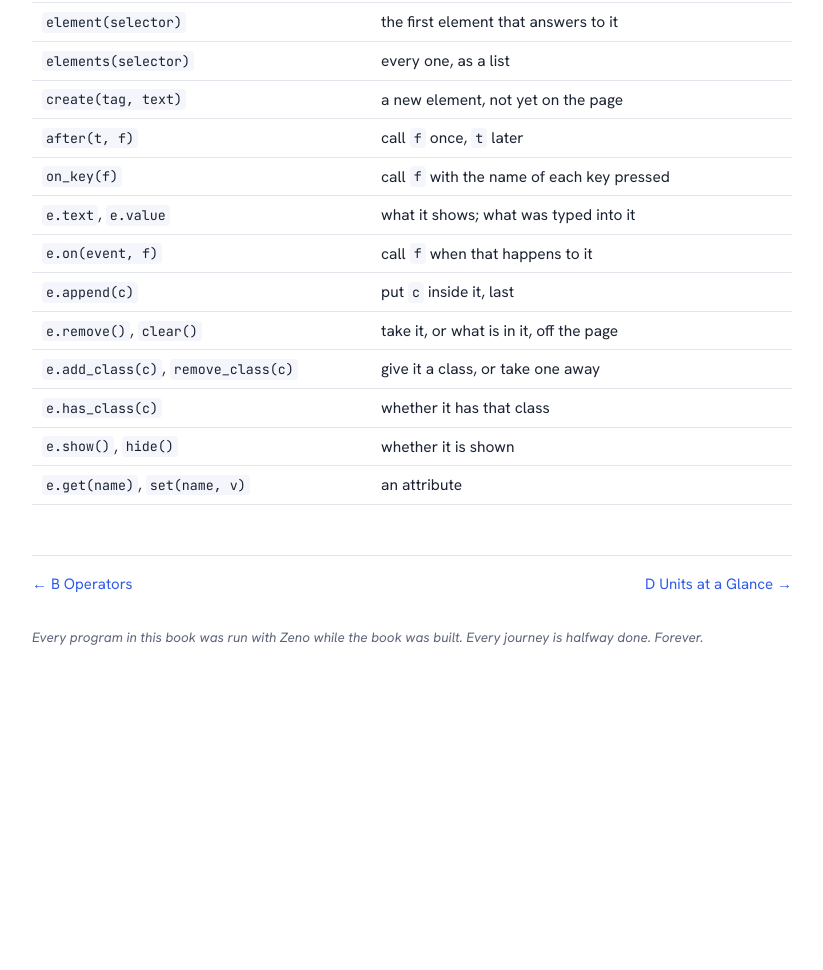
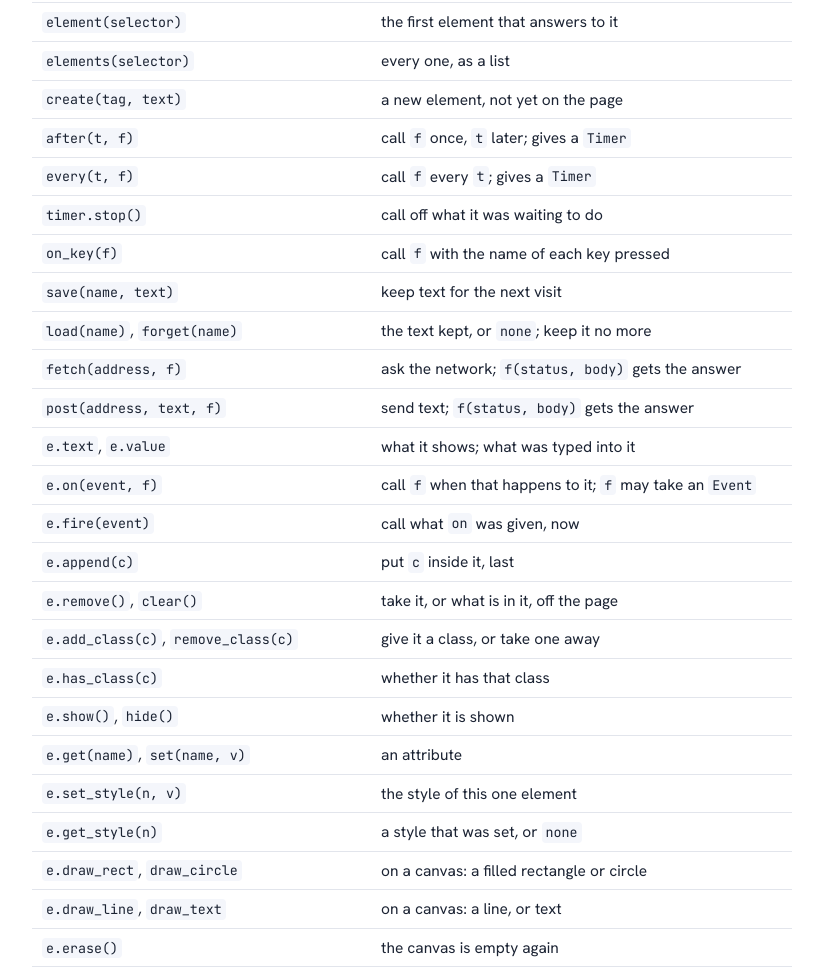
Before and after one commit to partham20/zeno-lang, a plain HTML site: page book/dist/html/library.html in a window 1280 px wide. Shown: the part 3499-4469 px from the top of the page, without its empty margins (378-1201 px from the left). Before the commit the page ends 4208 px from the top, so only its background shows below. Drawn offline with Linux system fonts and the light colour scheme.

Commit message:
Book: a timer that can be stopped, and the whole web module in the library appendix

```diff
--- a/book/dist/html/library.html
+++ b/book/dist/html/library.html
@@ -541,12 +541,41 @@ href="web.html#ch-web">34</a>)</td>
 <tr class="odd">
 <td style="text-align: left;"><code>after(t, f)</code></td>
 <td style="text-align: left;">call <code>f</code> once, <code>t</code>
-later</td>
+later; gives a <code>Timer</code></td>
+</tr>
+<tr class="even">
+<td style="text-align: left;"><code>every(t, f)</code></td>
+<td style="text-align: left;">call <code>f</code> every <code>t</code>;
+gives a <code>Timer</code></td>
+</tr>
+<tr class="odd">
+<td style="text-align: left;"><code>timer.stop()</code></td>
+<td style="text-align: left;">call off what it was waiting to do</td>
 </tr>
 <tr class="even">
 <td style="text-align: left;"><code>on_key(f)</code></td>
 <td style="text-align: left;">call <code>f</code> with the name of each
 key pressed</td>
+</tr>
+<tr class="odd">
+<td style="text-align: left;"><code>save(name, text)</code></td>
+<td style="text-align: left;">keep text for the next visit</td>
+</tr>
+<tr class="even">
+<td style="text-align: left;"><code>load(name)</code>,
+<code>forget(name)</code></td>
+<td style="text-align: left;">the text kept, or <code>none</code>; keep
+it no more</td>
+</tr>
+<tr class="odd">
+<td style="text-align: left;"><code>fetch(address, f)</code></td>
+<td style="text-align: left;">ask the network;
+<code>f(status, body)</code> gets the answer</td>
+</tr>
+<tr class="even">
+<td style="text-align: left;"><code>post(address, text, f)</code></td>
+<td style="text-align: left;">send text; <code>f(status, body)</code>
+gets the answer</td>
 </tr>
 <tr class="odd">
 <td style="text-align: left;"><code>e.text</code>,
@@ -556,36 +585,65 @@ key pressed</td>
 <tr class="even">
 <td style="text-align: left;"><code>e.on(event, f)</code></td>
 <td style="text-align: left;">call <code>f</code> when that happens to
-it</td>
+it; <code>f</code> may take an <code>Event</code></td>
 </tr>
 <tr class="odd">
+<td style="text-align: left;"><code>e.fire(event)</code></td>
+<td style="text-align: left;">call what <code>on</code> was given,
+now</td>
+</tr>
+<tr class="even">
 <td style="text-align: left;"><code>e.append(c)</code></td>
 <td style="text-align: left;">put <code>c</code> inside it, last</td>
 </tr>
-<tr class="even">
+<tr class="odd">
 <td style="text-align: left;"><code>e.remove()</code>,
 <code>clear()</code></td>
 <td style="text-align: left;">take it, or what is in it, off the
 page</td>
 </tr>
-<tr class="odd">
+<tr class="even">
 <td style="text-align: left;"><code>e.add_class(c)</code>,
 <code>remove_class(c)</code></td>
 <td style="text-align: left;">give it a class, or take one away</td>
 </tr>
-<tr class="even">
+<tr class="odd">
 <td style="text-align: left;"><code>e.has_class(c)</code></td>
 <td style="text-align: left;">whether it has that class</td>
 </tr>
-<tr class="odd">
+<tr class="even">
 <td style="text-align: left;"><code>e.show()</code>,
 <code>hide()</code></td>
 <td style="text-align: left;">whether it is shown</td>
 </tr>
-<tr class="even">
+<tr class="odd">
 <td style="text-align: left;"><code>e.get(name)</code>,
 <code>set(name, v)</code></td>
 <td style="text-align: left;">an attribute</td>
+</tr>
+<tr class="even">
+<td style="text-align: left;"><code>e.set_style(n, v)</code></td>
+<td style="text-align: left;">the style of this one element</td>
+</tr>
+<tr class="odd">
+<td style="text-align: left;"><code>e.get_style(n)</code></td>
+<td style="text-align: left;">a style that was set, or
+<code>none</code></td>
+</tr>
+<tr class="even">
+<td style="text-align: left;"><code>e.draw_rect</code>,
+<code>draw_circle</code></td>
+<td style="text-align: left;">on a canvas: a filled rectangle or
+circle</td>
+</tr>
+<tr class="odd">
+<td style="text-align: left;"><code>e.draw_line</code>,
+<code>draw_text</code></td>
+<td style="text-align: left;">on a canvas: a line, or text</td>
+</tr>
+<tr class="even">
+<td style="text-align: left;"><code>e.erase()</code></td>
+<td style="text-align: left;">the canvas is empty again</td>
 </tr>
 </tbody>
 </table>
```
Also changed, not shown: book/dist/html/web.html (+55 -18 lines), 4 other files.
